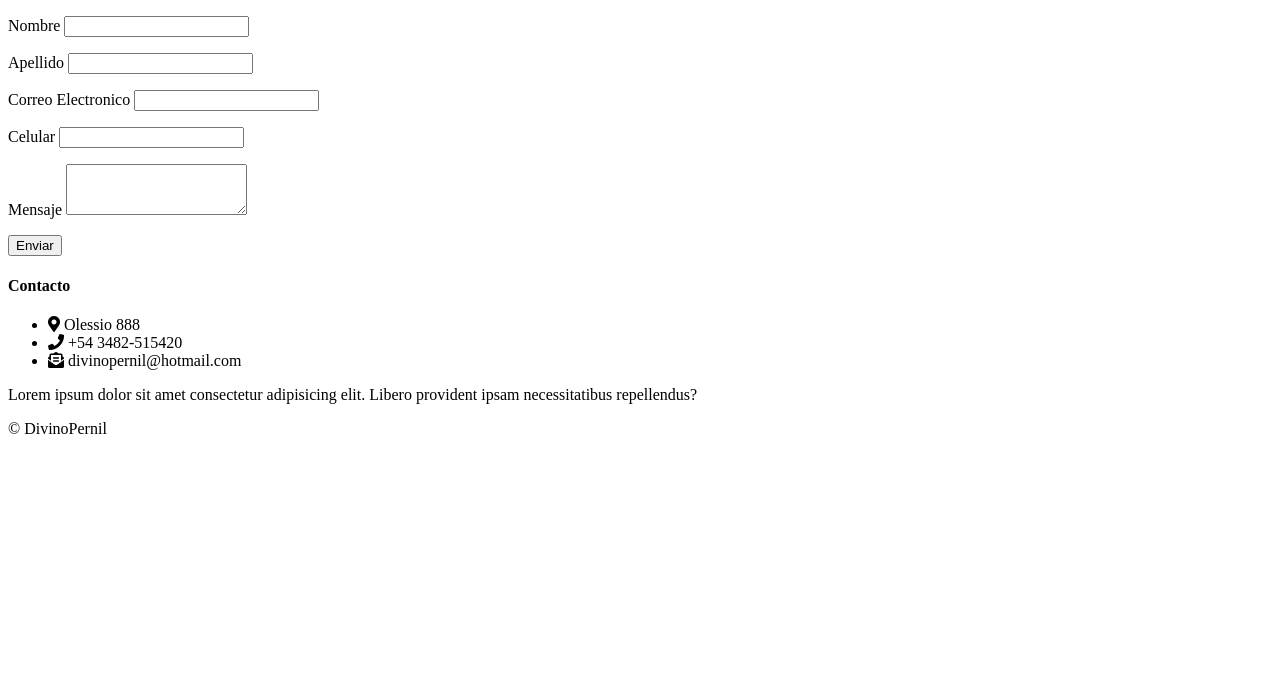
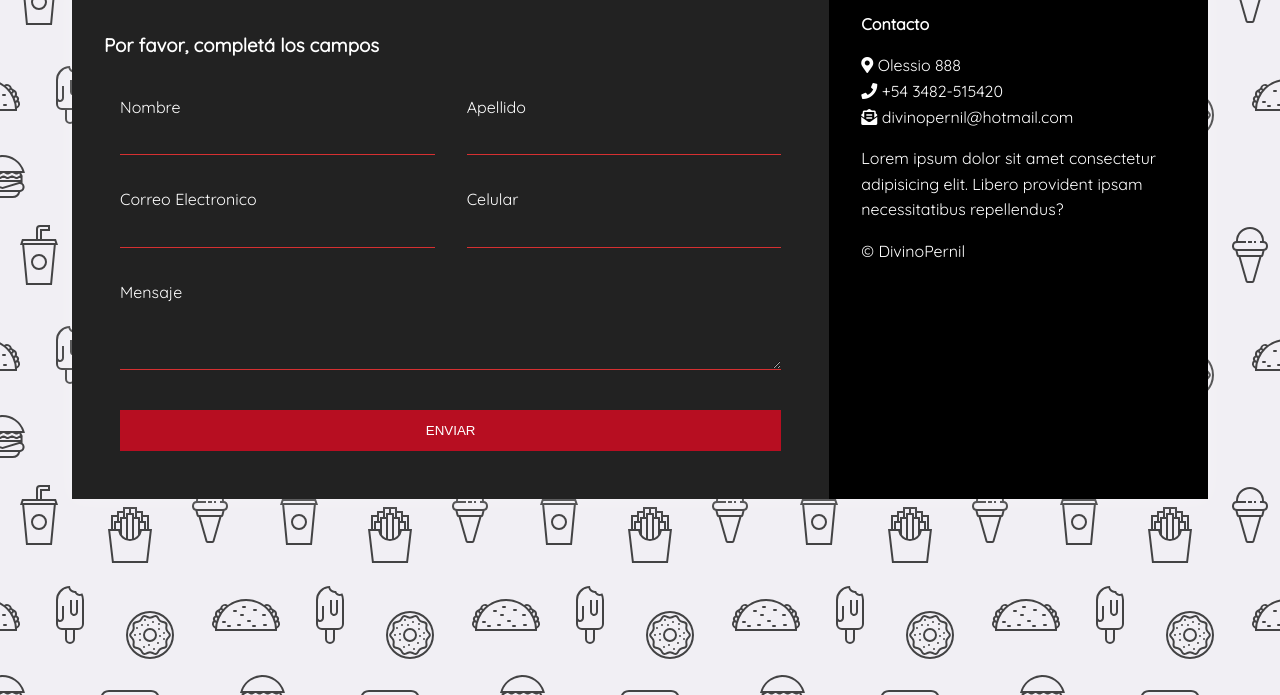
Before and after one commit to tomy0911/3ra-Entrega, a website: page contacto.html in a window 1280 px wide. Shown: the part 105-800 px from the top of the page. Drawn offline with nearby package versions, Linux system fonts and the light colour scheme; the site is published under a folder, as on GitHub Pages, so addresses that start at the root find nothing.

Commit message:
2 commit

```diff
--- a/contacto.html
+++ b/contacto.html
@@ -6,7 +6,7 @@
     <meta name="viewport" content="width=device-width, initial-scale=1.0">
     <meta http-equiv="X-UA-Compatible" content="ie=edge">
     <title>Contacto-DivinoPernil</title>
-    <link rel="stylesheet" href="/css/contacto.css">
+    <link rel="stylesheet" href="./css/contacto.css">
     <link href="https://fonts.googleapis.com/css?family=Quicksand" rel="stylesheet">
     <link rel="stylesheet" href="https://use.fontawesome.com/releases/v5.8.1/css/all.css"
         integrity="sha384-50oBUHEmvpQ+1lW4y57PTFmhCaXp0ML5d60M1M7uH2+nqUivzIebhndOJK28anvf" crossorigin="anonymous">
```
Also changed, not shown: imagenes.html (+2 -2 lines).
